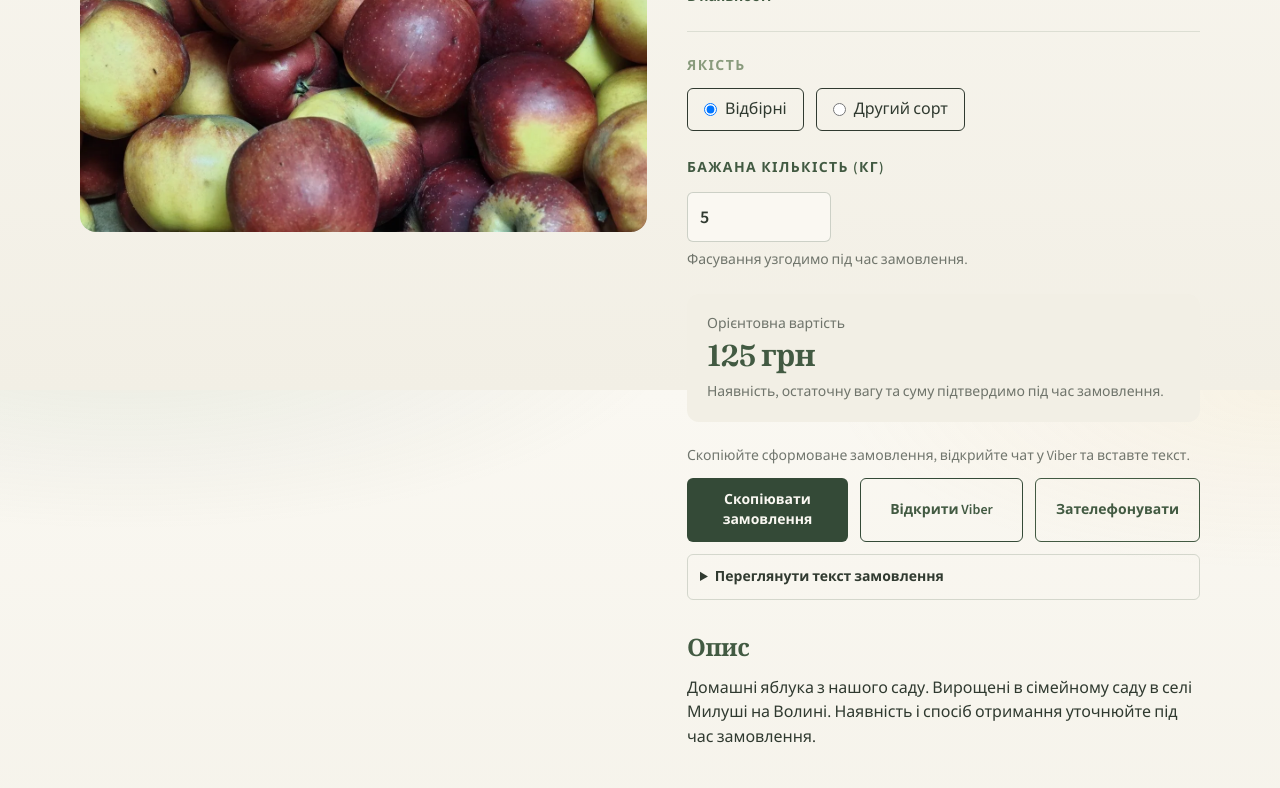
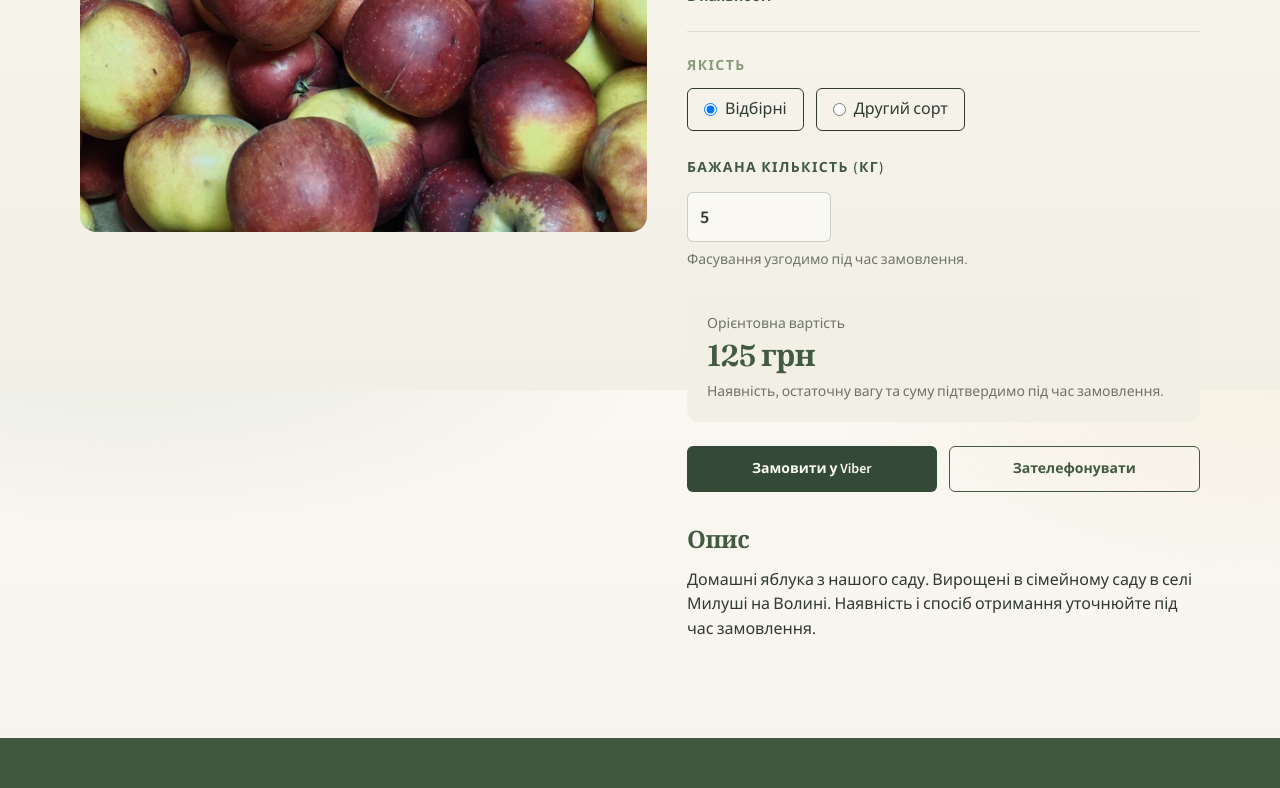
Before and after one commit to AnnaOmeliuk/milushi-garden, a React (Vite) app: page /product/bohemiia in a window 1280 px wide. Shown: the part 410-1198 px from the top of the page. Built offline with nearby package versions, Linux system fonts and the light colour scheme.

Commit message:
ux: restore one-click Viber ordering

```diff
--- a/src/pages/Product.tsx
+++ b/src/pages/Product.tsx
@@ -16,14 +16,12 @@ export function Product() {
   const [imageIndex, setImageIndex] = useState(0)
   const [quality, setQuality] = useState<Quality>('selected')
   const [weight, setWeight] = useState('5')
-  const [copyStatus, setCopyStatus] = useState('')
 
   useEffect(() => {
     if (!product) return
     setImageIndex(0)
     setQuality('selected')
     setWeight(product.unit === 'kg' ? '5' : '1')
-    setCopyStatus('')
   }, [product])
 
   if (!product) {
@@ -39,15 +37,6 @@ export function Product() {
   const total = validWeight && pricePerUnit !== undefined ? Number((weightKg * pricePerUnit).toFixed(2)) : undefined
   const message = validWeight ? buildOrderMessage({ product, weightKg, quality: product.category === 'fruits' ? quality : 'selected' }) : ''
 
-  const copyOrder = async () => {
-    if (!validWeight) return
-    try {
-      await navigator.clipboard.writeText(message)
-      setCopyStatus('Повідомлення скопійовано. Відкрийте Viber та вставте його в чат.')
-    } catch {
-      setCopyStatus('Не вдалося скопіювати автоматично. Виділіть текст нижче та скопіюйте вручну.')
-    }
-  }
 
   return (
     <div className="section-pad">
@@ -168,22 +157,14 @@ export function Product() {
                   Зараз немає в наявності. Напишіть нам, щоб уточнити наступну наявність.
                 </p>
               ) : (
-                <div className="space-y-3">
-                  <p className="text-sm text-muted">Скопіюйте сформоване замовлення, відкрийте чат у Viber та вставте текст.</p>
                 <div className="flex flex-col gap-3 sm:flex-row sm:flex-wrap">
-                    <button
-                      type="button"
-                      disabled={!validWeight}
-                      onClick={copyOrder}
-                      className="inline-flex flex-1 items-center justify-center rounded-md bg-[var(--color-leaf)] px-5 py-3 text-sm font-semibold text-[var(--color-bg)] transition hover:brightness-110 disabled:cursor-not-allowed disabled:opacity-50"
+                  <a
+                    href={validWeight ? viberOrderUrl(message) : undefined}
+                    aria-disabled={!validWeight}
+                    tabIndex={validWeight ? undefined : -1}
+                    className={`inline-flex flex-1 items-center justify-center rounded-md bg-[var(--color-leaf)] px-5 py-3 text-sm font-semibold text-[var(--color-bg)] transition hover:brightness-110 ${validWeight ? '' : 'pointer-events-none opacity-50'}`}
                   >
-                      Скопіювати замовлення
-                    </button>
-                    <a
-                      href={viberOrderUrl()}
-                      className="inline-flex flex-1 items-center justify-center rounded-md border border-[var(--color-leaf)] px-5 py-3 text-sm font-semibold text-[var(--color-green)] transition hover:bg-[color-mix(in_srgb,var(--color-soft-green)_25%,transparent)]"
-                    >
-                      Відкрити Viber
+                    Замовити у Viber
                   </a>
                   <a
                     href={phoneOrderUrl()}
@@ -191,12 +172,6 @@ export function Product() {
                   >
                     Зателефонувати
                   </a>
-                  </div>
-                  {copyStatus ? <p role="status" className="text-sm text-[var(--color-green)]">{copyStatus}</p> : null}
-                  <details className="rounded-md border border-[color-mix(in_srgb,var(--color-green)_20%,transparent)] p-3">
-                    <summary className="cursor-pointer text-sm font-semibold">Переглянути текст замовлення</summary>
-                    <textarea readOnly value={message} rows={9} aria-label="Текст замовлення" className="mt-3 w-full rounded-md border bg-[var(--color-bg)] p-3 text-sm" />
-                  </details>
                 </div>
               )}
             </div>
```
Lines whose indentation alone changed are shown as unchanged.
